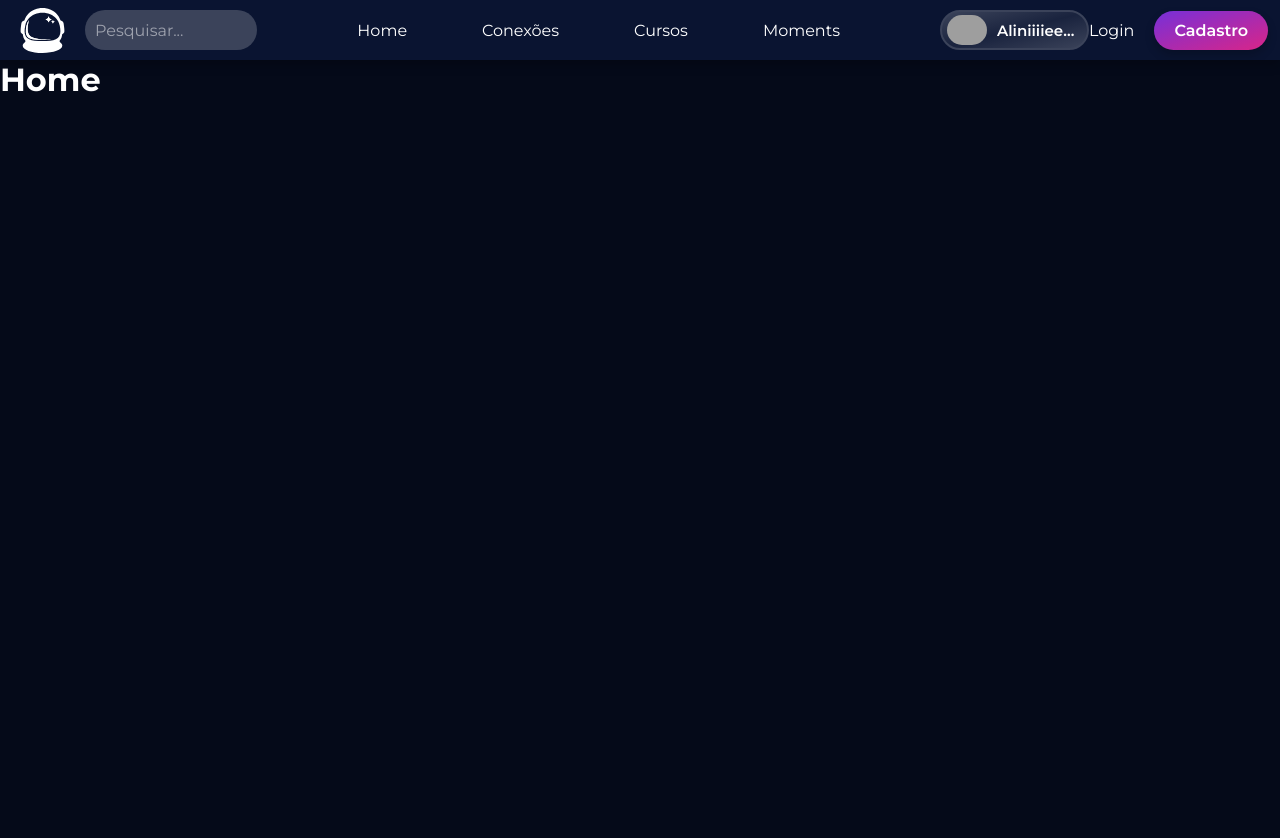
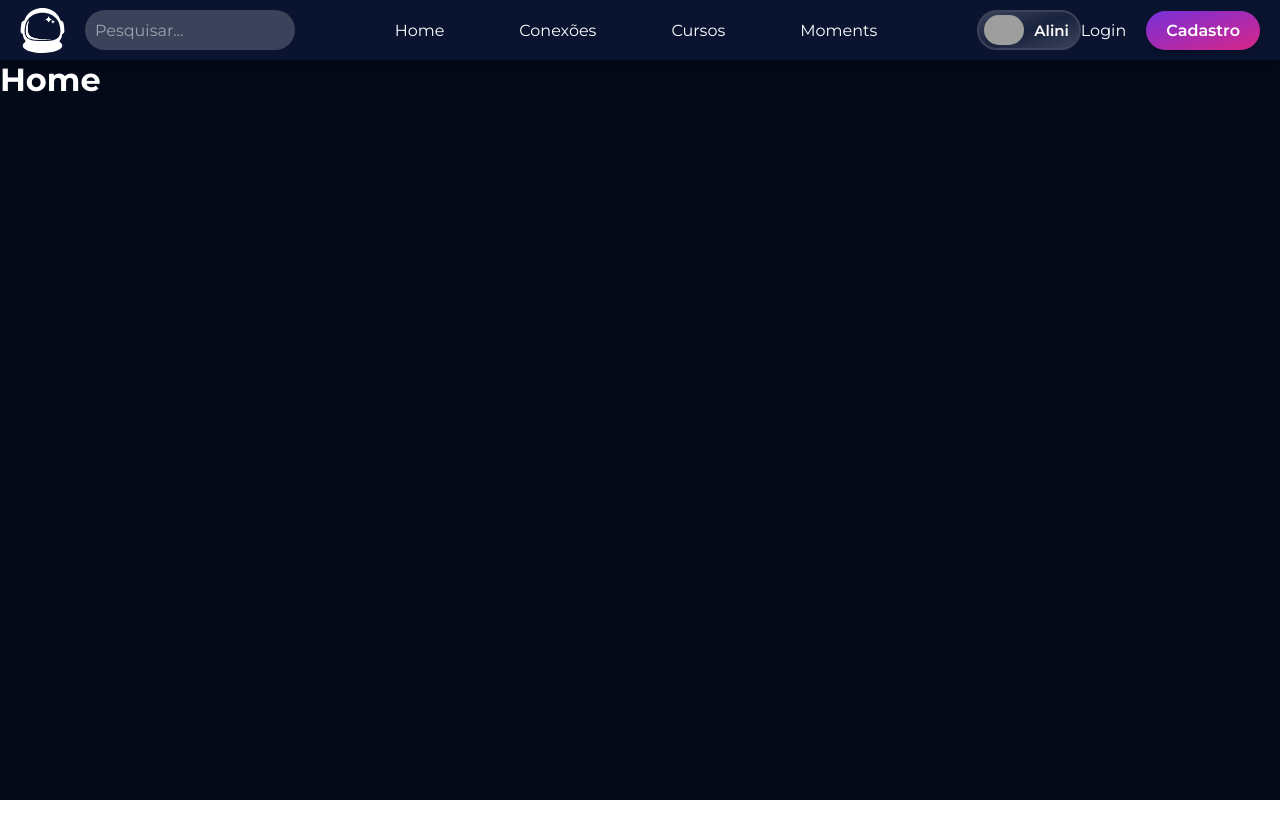
Before and after one commit to apadrinhe-me/apadrinhe-me, a React (Create React App) app: page / in a window 1280 px wide. Shown: the top 838 px of the page. After the commit the page ends 800 px from the top, so only its background shows below. Built offline with nearby package versions, Linux system fonts and the light colour scheme; grey boxes are pictures that could not be loaded.

Commit message:
correção de bugs

```diff
--- a/src/componets/layout/Menu.css
+++ b/src/componets/layout/Menu.css
@@ -79,14 +79,14 @@
 
 /* Estilos opções do usuário */
 
-.account_control {
+.login_control {
     height: 60px;
     display: flex;
     align-items: center;
     list-style: none;
 }
 
-.account_control li a {
+.login_control li a {
     text-decoration: none;
     color: white;
 }
--- a/src/componets/layout/Menu.jsx
+++ b/src/componets/layout/Menu.jsx
@@ -29,14 +29,16 @@ export default () => {
 
                             <div>
                                 <img src="https://media-exp1.licdn.com/dms/image/C4E03AQEMFO6yMCYjaQ/profile-displayphoto-shrink_200_200/0/1639491349201?e=1657756800&v=beta&t=V730pyqkTDzfhiWDYOPdleupWPRpv1WFUbm3AQh8fnY" />
-                                <p>Aliniiiieeee</p>
+                                <p>Alini</p>
                             </div>
 
                         </Link>
-                        <ul className="account_control">
+
+                        <ul className="login_control">
                             <li><Link to="/login">Login</Link></li>
                             <li><Link className="sign-up_btn" to="/cadastro">Cadastro</Link></li>
                         </ul>
+
                     </div>
                 </div>
             </header>
--- a/src/views/App.css
+++ b/src/views/App.css
@@ -11,7 +11,7 @@
 }
 
 .App {
-    height: 10000px;
+    height: 100vh;
     width: 100vw;
     background-color: #050a19;
     color: white;
```
